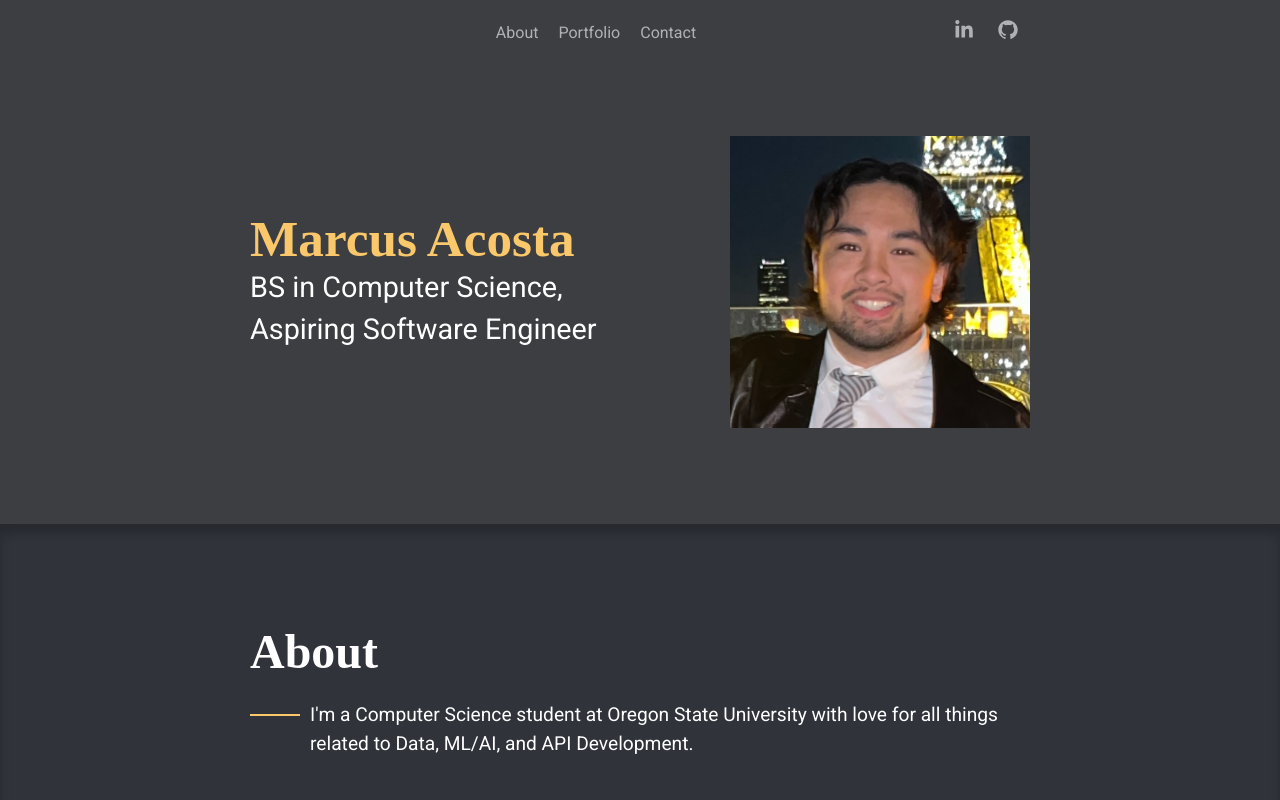
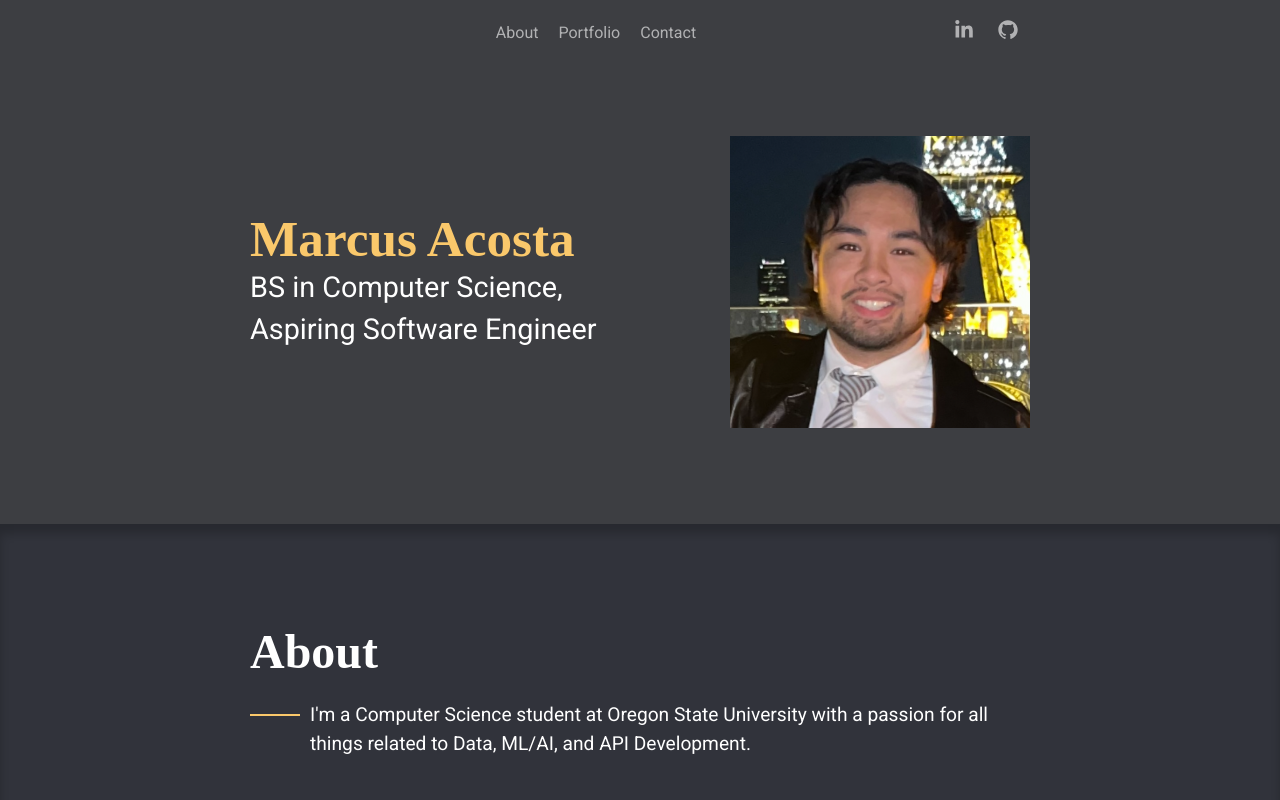
Before and after one commit to marcusacosta/Marcus-Acosta-Portfolio, a Next.js app: page / in a window 1280 px wide. Shown: the top 800 px of the page. Built offline with nearby package versions, Linux system fonts and the light colour scheme; a web font is replaced by a local one.

Commit message:
commit 7

```diff
--- a/components/About.js
+++ b/components/About.js
@@ -3,7 +3,7 @@ export default function About() {
     <section id="about">
       <div className="center">
         <h2>About</h2>
-        <p>I&apos;m a Computer Science student at Oregon State University with love for all things related to Data, ML/AI, and API Development.</p>
+        <p>I&apos;m a Computer Science student at Oregon State University with a passion for all things related to Data, ML/AI, and API Development.</p>
       </div>
     </section>
   );
```
